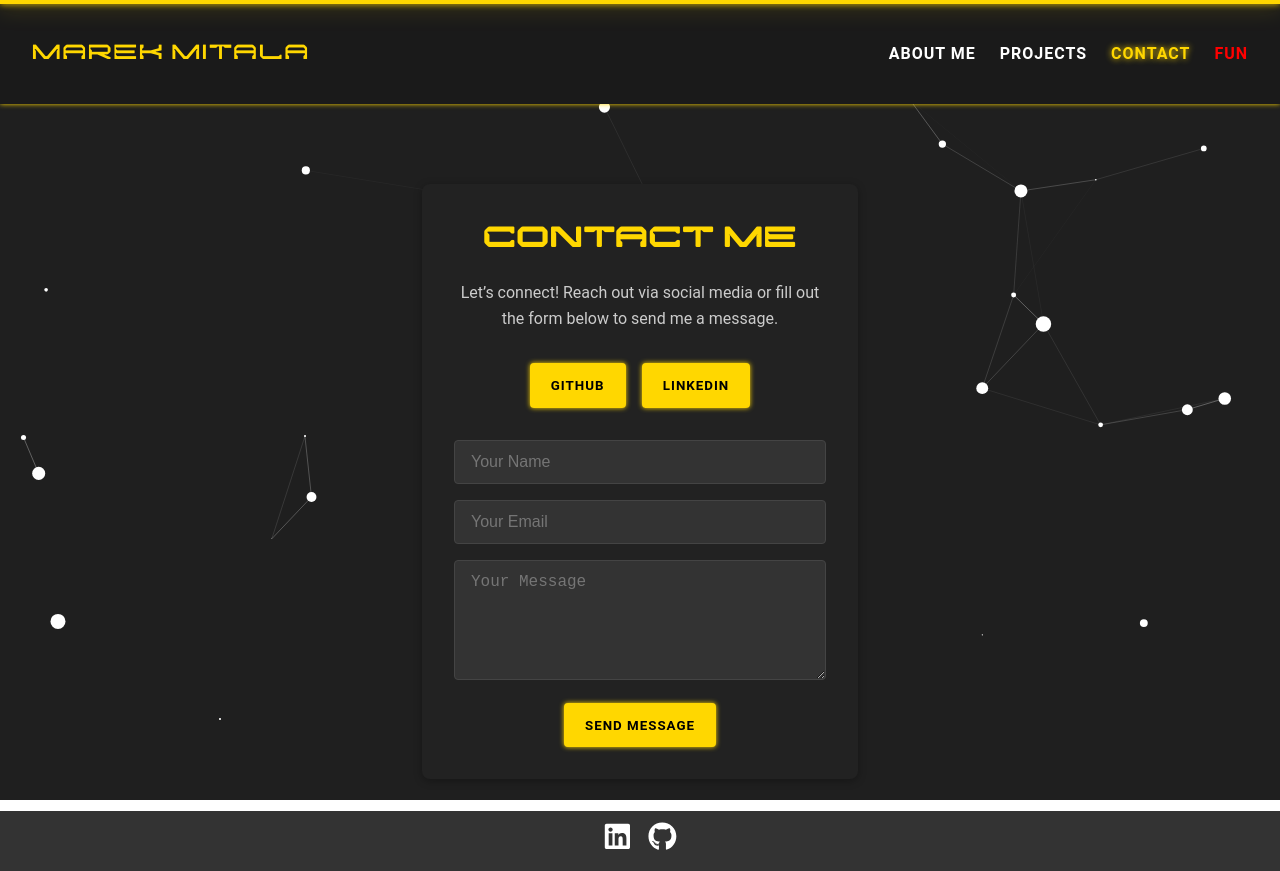
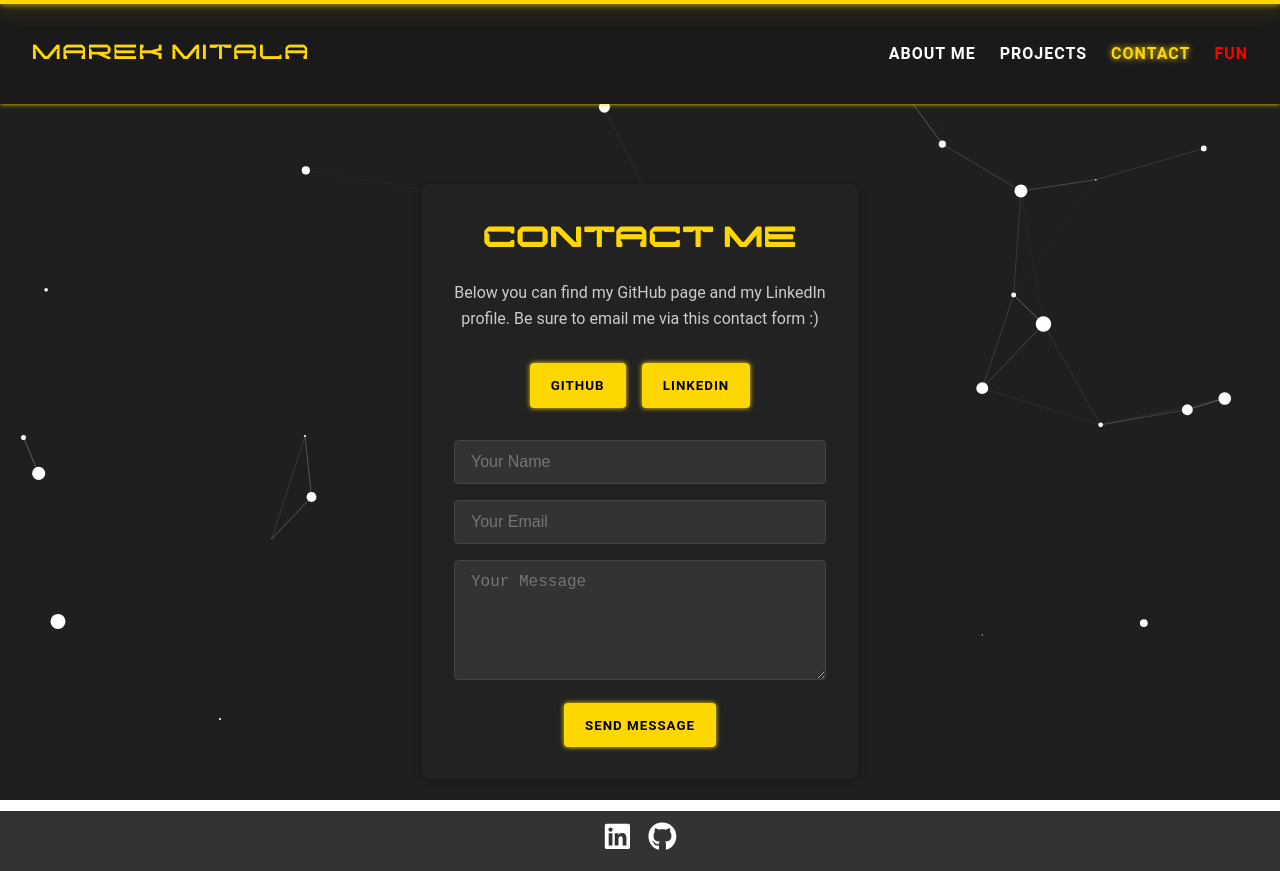
Before and after one commit to caibot11/marekmitala.com, a Next.js app: page /contact in a window 1280 px wide. Built offline with nearby package versions, Linux system fonts and the light colour scheme.

Commit message:
edit text

```diff
--- a/src/app/contact/page.tsx
+++ b/src/app/contact/page.tsx
@@ -40,7 +40,7 @@ export default function ContactPage() {
       <div className={styles.contactBox}>
         <h1 className={styles.contactTitle}>Contact Me</h1>
         <p className={styles.contactSubtitle}>
-          Let’s connect! Reach out via social media or fill out the form below to send me a message.
+          Below you can find my GitHub page and my LinkedIn profile. Be sure to email me via this contact form :)
         </p>
 
         <div className={styles.socialLinks}>
```
